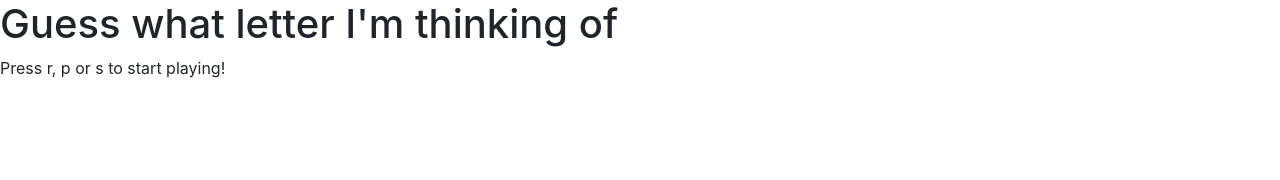
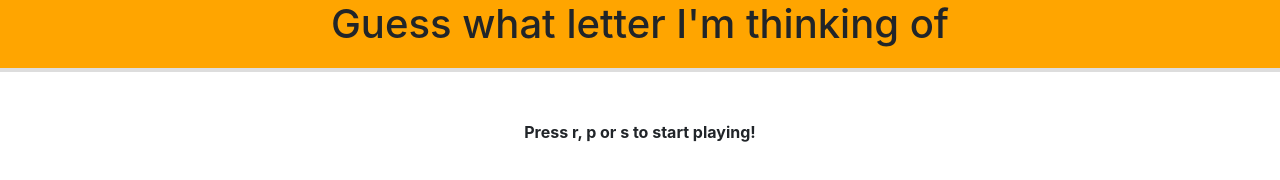
Before and after one commit to RichardVargas1/Psychic-Game, a plain HTML site: page index.html in a window 1280 px wide. Drawn offline with nearby package versions, Linux system fonts and the light colour scheme.

Commit message:
Adjustments

```diff
--- a/assets/css/style.css
+++ b/assets/css/style.css
@@ -0,0 +1,17 @@
+h1 {
+    margin-bottom: 20px;
+    padding-bottom: 20px;
+    font-size: 30px;
+    line-height: 50px;
+    border-bottom: 4px solid #ddd;
+    font-family: Georgia, Times, "Times New Roman", serif;
+    text-align: center;
+    background-color: orange;
+}
+
+#main-container {
+    text-align: center;
+    padding: 40px;
+    font-size: 16px;
+    font-weight: bold;
+}
--- a/assets/javascript/game.js
+++ b/assets/javascript/game.js
@@ -1,5 +1,4 @@
-
-    // Array containing the choices the computer has to make, based off of user response.
+    // Array containing the choices the computer has to make, based off of user responses.
     var computerChoices = ["r", "p", "s"];
 
     // Variables that record the score for the game. Before game starts, counters start at the number 0.
@@ -7,26 +6,26 @@
     var losses = 0;
     var ties = 0;
 
-    // Create variables that hold references to the places in the HTML where we want to display things.
-    var directionsText = document.getElementById("directions-text");
+    // These variables will display references from the user/computer choices. It also contains the references for
+    // Wins, losses, and ties.
     var userChoiceText = document.getElementById("userchoice-text");
     var computerChoiceText = document.getElementById("computerchoice-text");
     var winsText = document.getElementById("wins-text");
     var lossesText = document.getElementById("losses-text");
     var tiesText = document.getElementById("ties-text");
 
-    // This function is run whenever the user presses a key.
+    // Onkeyup is run whenever the user presses down onto key. It will record any result.
     document.onkeyup = function(event) {
 
-    // Determines which key was pressed.
+    // Helps the computer process whatever key the user touched. It will then respond with a guess of it's own:
     var userGuess = event.key;
 
-    // Randomly chooses a choice from the options array. This is the Computer's guess.
+    // After the user makers their guess, the computer will then make it's own guess.
+    //The computer will only make choices from the array created on the code line #2.
     var computerGuess = computerChoices[Math.floor(Math.random() * computerChoices.length)];
 
-    // Reworked our code from last step to use "else if" instead of lots of if statements.
-
-    // This logic determines the outcome of the game (win/loss/tie), and increments the appropriate number
+    // This is the overall background of the game. This will help the computer process the results of each game.
+    // Also, after each win/loss/or tie, the game wil reset without having to hit the refresh button. The game can go on for as long as the user wants.
     if ((userGuess === "r") || (userGuess === "p") || (userGuess === "s")) {
 
         if ((userGuess === "r") && (computerGuess === "s")) {
@@ -46,7 +45,7 @@
         }
 
 
-        // Display the user and computer guesses, and wins/losses/ties.
+        // Illustrates user/computer guesses. Including the wins, losses, and ties for bth parties.
         userChoiceText.textContent = "You chose: " + userGuess;
         computerChoiceText.textContent = "The computer chose: " + computerGuess;
         winsText.textContent = "wins: " + wins;
@@ -54,7 +53,8 @@
         tiesText.textContent = "ties: " + ties;
         // Alert notifying the user to press certain keys to play the game.
         // (This helps notify the user to turn off caps, or to not hold down the shift key).
+        // This alert pops up at anytime the user has caps lock, or the shift key, on.
     } else {
         alert("Please choose r, p, or s");
     }
-    };
+};
--- a/index.html
+++ b/index.html
@@ -4,6 +4,7 @@
     <head>
         <meta charset="UTF-8">
         <title>RV-Psychic-Game</title>
+        <link href="assets/css/style.css" rel="stylesheet" type="text/css">
         <link rel="stylesheet" href="https://stackpath.bootstrapcdn.com/bootstrap/4.1.3/css/bootstrap.min.css" integrity="sha384-MCw98/SFnGE8fJT3GXwEOngsV7Zt27NXFoaoApmYm81iuXoPkFOJwJ8ERdknLPMO" crossorigin="anonymous">
     </head>
 
@@ -14,13 +15,15 @@
         Record wins, losses and ties on both sides, -->
         <h1>Guess what letter I'm thinking of</h1>
 
-        <div>
+        <div id="main-container" class="container">
+
             <p id="directions-text">Press r, p or s to start playing!</p>
             <p id="userchoice-text"></p>
             <p id="computerchoice-text"></p>
             <p id="wins-text"></p>
             <p id="losses-text"></p>
             <p id="ties-text"></p>
+
         </div>
 
         <script type="text/javascript" src="assets/javascript/game.js"></script>
```
